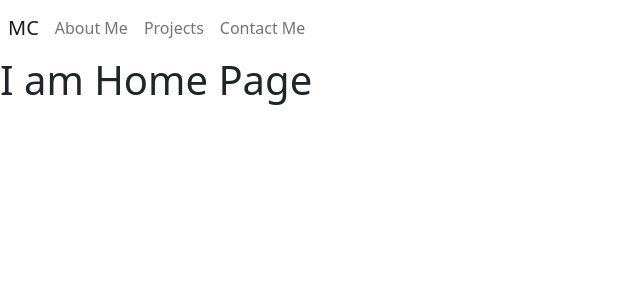
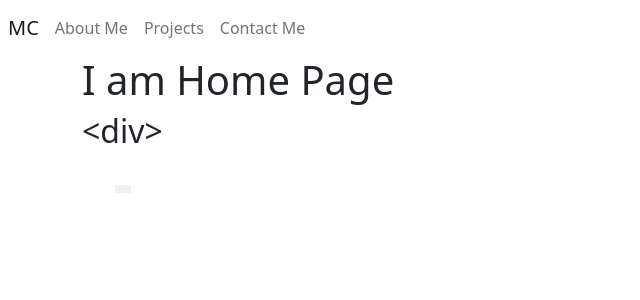
Before and after one commit to chelle-col/portfolio, a React (Create React App) app: page / in a window 1280 px wide. Shown: the top 300 px of the page, without its empty margins (0-640 px from the left). Built offline with nearby package versions, Linux system fonts and the light colour scheme.

Commit message:
Home animation works

```diff
--- a/src/App.js
+++ b/src/App.js
@@ -11,6 +11,7 @@ function App() {
   return (
     <>
     <NavBar />
+    <div className='container'>
     <Switch>
       <Route exact path='/'>
         <Home />
@@ -28,6 +29,7 @@ function App() {
         <FourOhFour />
       </Route>
     </Switch>
+    </div>
     </>
   );
 }
--- /dev/null
+++ b/src/Home.css
@@ -0,0 +1,3 @@
+h2{
+    white-space: pre-wrap;
+}
--- a/src/Home.js
+++ b/src/Home.js
@@ -1,7 +1,44 @@
-
+import { useEffect, useState } from 'react';
+import Cursor from './components/Cursor';
+import './Home.css'
 
 const Home = () => {
-    return <h1>I am Home Page</h1>
+    const [ words, setWords ] = useState('');
+    const [ index, setIndex ] = useState(0);
+
+    const greeting = [...`<div>
+        <p>
+        Hello!
+        <br>
+        Welcome to my website
+        </p>
+</div>`];
+
+    const typeWords = () => {
+        console.log('interval')
+        if(index < greeting.length){
+            setWords( words => {
+                const w = words + greeting[index];
+                return w;
+            });
+            setIndex( index => index + 1 );
+        }
+    };
+
+    useEffect( () => {
+        const intervalId = setInterval(typeWords, 500);
+        if( index > greeting.length - 1 ){
+            clearInterval(intervalId);
+        }
+        return () => { clearInterval(intervalId) };
+    });
+
+    return (
+        <>
+        <h1>I am Home Page</h1>
+        <h2>{words}<Cursor/></h2>
+        </>
+    );
 }
 
 export default Home;
--- a/src/Resume.js
+++ b/src/Resume.js
@@ -9,15 +9,23 @@ const Resume = () => {
             <p>Last year, I got some money. Rather than putting it into the bank and forgetting about it. I decided to take a course.</p>
             <p>I decided Springboard was a good fit for me. </p>
             <p>Now I'm looking for a job in this new field and I hope you like what you see!</p>
+            <div className='container'>
+                <div className='m-2'>
                     <Button>
                         <a className='text-white' href='https://www.linkedin.com/in/chelle-collins/'>Find Me on LinkedIn</a>
                     </Button>
+                </div>
+                <div className='m-2'>
                     <Button>
                         <a className='text-white' href='https://github.com/chelle-col'>Github</a>
                     </Button>
+                </div>
+                <div className='m-2'>
                     <Button>
                         <a className='text-white' href={file} download='MichelleResume'>PDF</a>
                     </Button>
+                </div>
+            </div>
         </>
     )
 }
--- /dev/null
+++ b/src/components/Cursor.css
@@ -0,0 +1,23 @@
+.Cursor{
+    position: relative;
+    display: inline-block;
+}
+.Cursor-Cursor{
+    position: relative;
+    top: .7rem;
+    width: 1rem;
+    height: .5rem;
+    animation: blink .8s infinite;
+}
+
+@keyframes blink {
+    0% {
+        background-color: transparent;
+    }
+    50% {
+        background-color: black;
+    }
+    100% {
+        background-color: transparent;
+    }
+}
--- /dev/null
+++ b/src/components/Cursor.js
@@ -0,0 +1,11 @@
+import './Cursor.css';
+
+const Cursor = () => {
+    return (
+        <div className='Cursor'>
+            <div className='Cursor-Cursor'></div>
+        </div>
+        )
+}
+
+export default Cursor;
```
Lines whose indentation alone changed are shown as unchanged.
